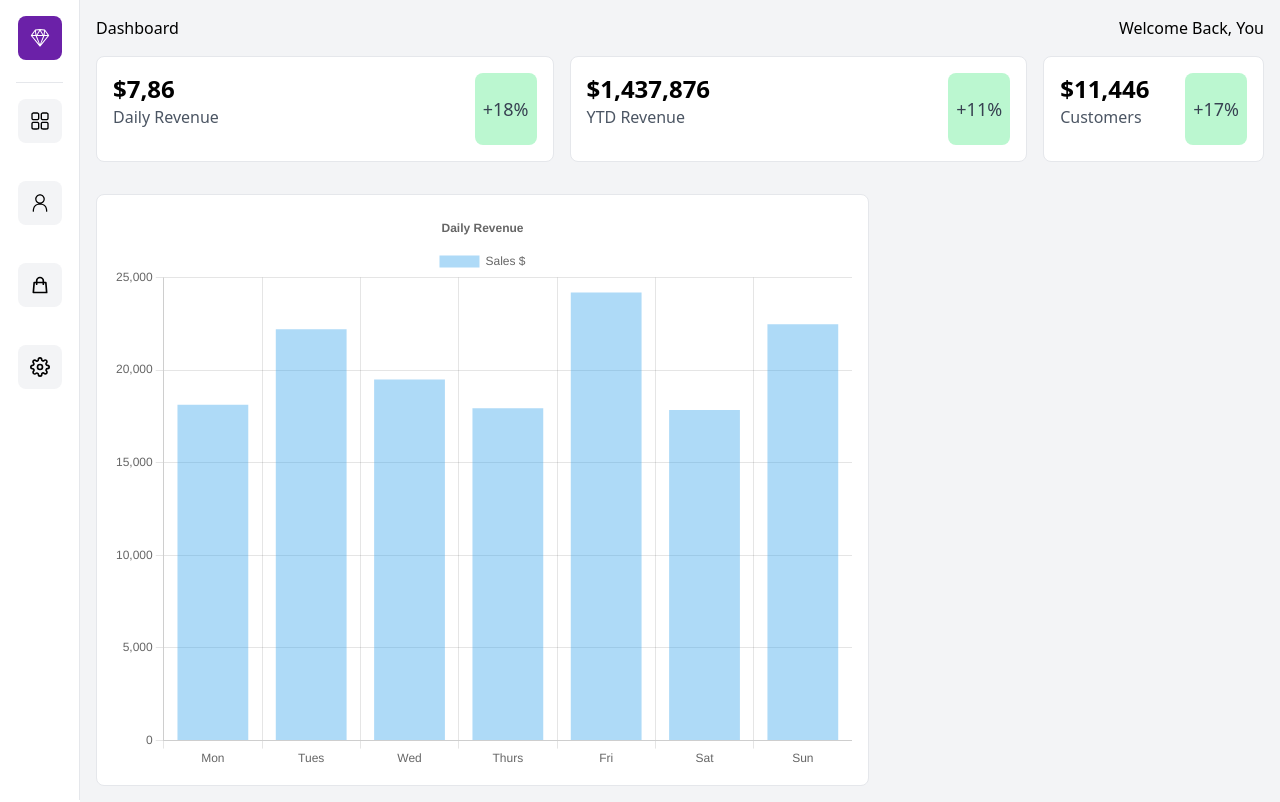
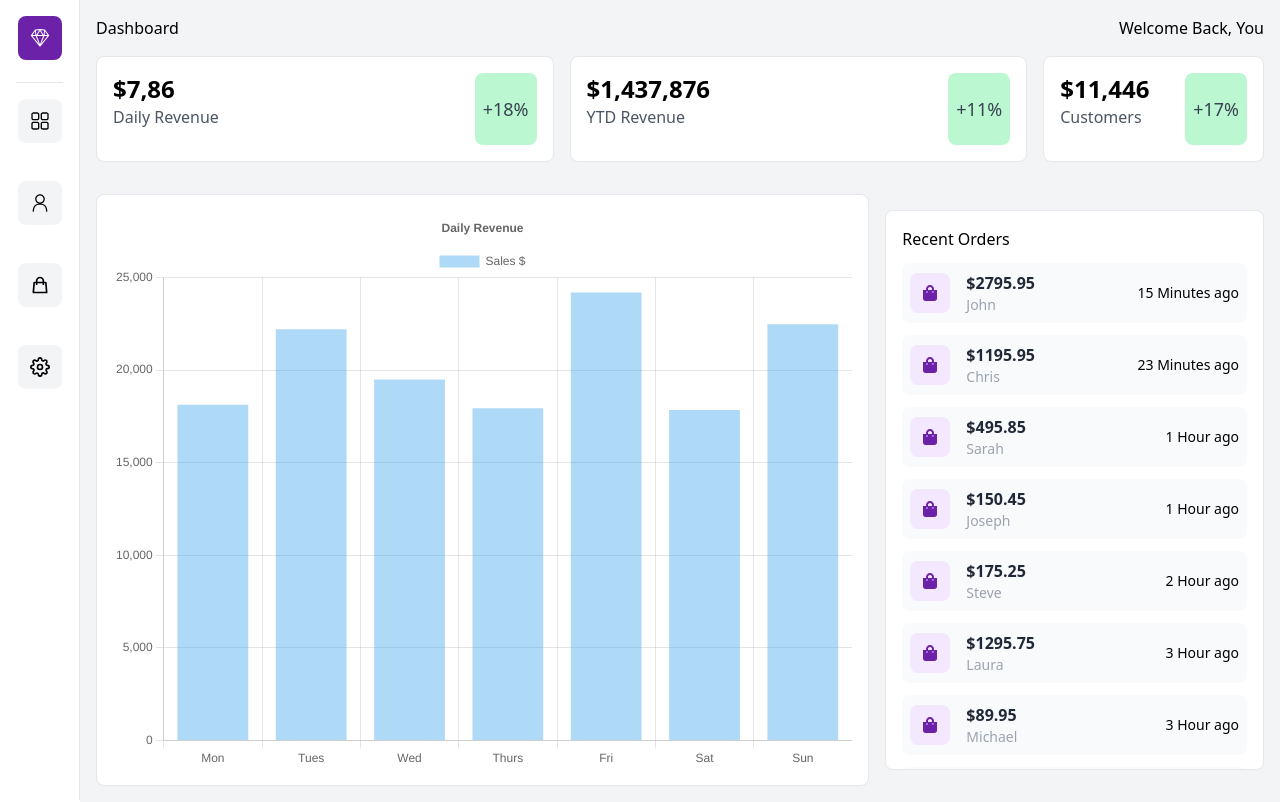
Before and after one commit to gregorybv/dashboard-app, a Next.js app: page / in a window 1280 px wide. Built offline with nearby package versions, Linux system fonts and the light colour scheme.

Commit message:
customers add

```diff
--- a/components/RecentOrders.jsx
+++ b/components/RecentOrders.jsx
@@ -1,11 +1,30 @@
 import React from 'react';
+import { data } from '@/data/data';
+import { FaShoppingBag } from 'react-icons/fa';
 
 const RecentOrders = () => {
   return (
-    <div>
+    <div className='w-full col-span-1 relative lg:h-[70vh] h-[50vh] m-auto p-4 border rounded-lg bg-white overflow-scroll'>
+      <h1>Recent Orders</h1>
+      <ul>
+        {data.map((order, id) => (
+          <li
+            key={id}
+            className='bg-gray-50 hover:bg-gray-100 rounded-lg my-3 p-2 flex items-center cursor-pointer'
+          >
+            <div className='bg-purple-100 rounded-lg p-3'>
+              <FaShoppingBag className='text-purple-800' />
+            </div>
+            <div className='pl-4'>
+              <p className='text-gray-800 font-bold'>${order.total}</p>
+              <p className='text-gray-400 text-sm'>{order.name.first}</p>
+            </div>
+            <p className='lg:flex md:hidden absolute right-6 text-sm'>{order.date}</p>
+          </li>
+        ))}
+      </ul>
+    </div>
+  );
+};
 
-    </div>
-  )
-}
-
-export default RecentOrders
+export default RecentOrders;
```
Also changed, not shown: pages/customers.jsx (added).
